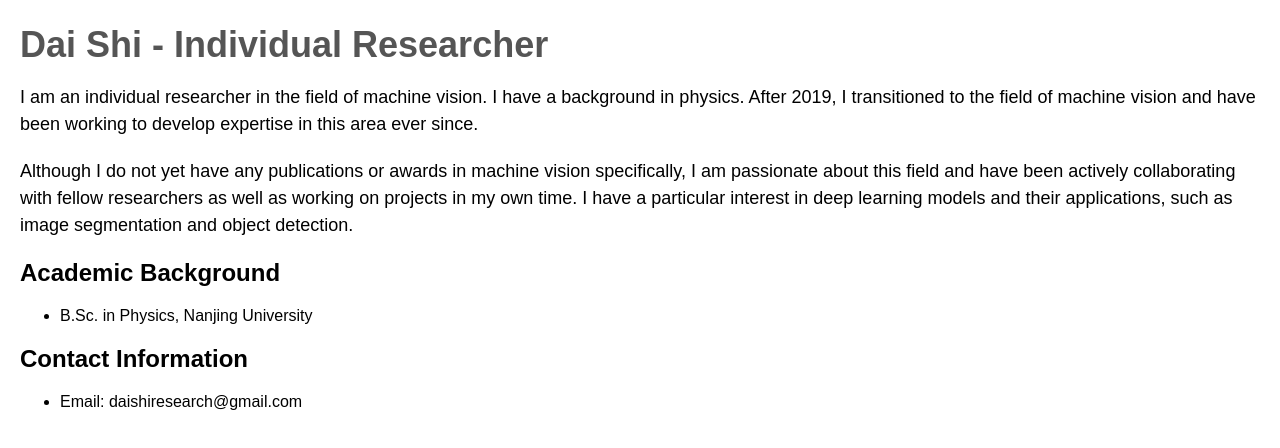
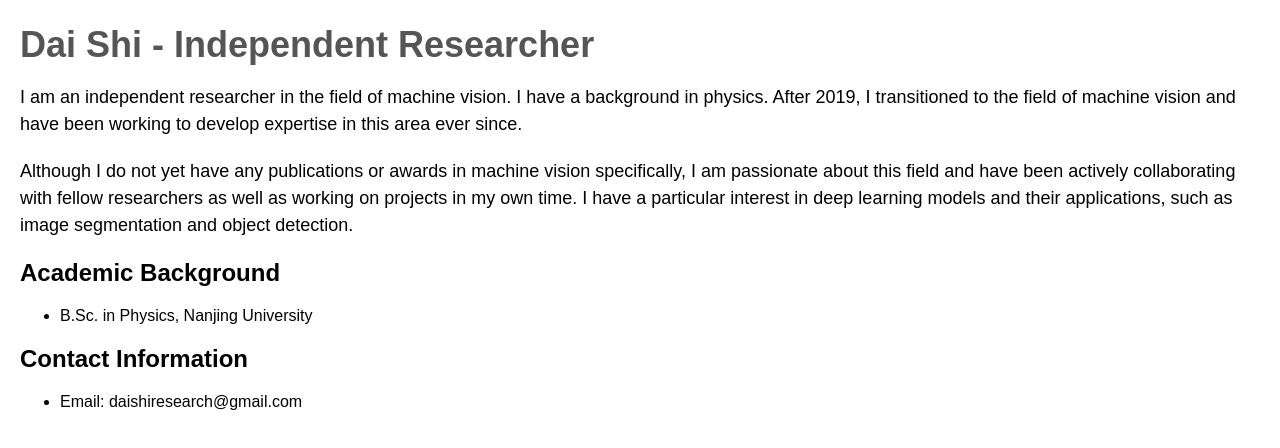
Before and after one commit to DaiShiResearch/daishiresearch.github.io, a plain HTML site: page index.html in a window 1280 px wide. Drawn offline with Linux system fonts and the light colour scheme.

Commit message:
Update index.html

```diff
--- a/index.html
+++ b/index.html
@@ -1,7 +1,7 @@
 <!DOCTYPE html>
 <html>
   <head>
-    <title>Dai Shi - Individual Researcher</title>
+    <title>Dai Shi - Independent Researcher</title>
     <style>
       /* Some styling to make the page more visually appealing */
       body {
@@ -21,8 +21,8 @@
     </style>
   </head>
   <body>
-    <h1>Dai Shi - Individual Researcher</h1>
-    <p>I am an individual researcher in the field of machine vision. I have a background in physics. After 2019, I transitioned to the field of machine vision and have been working to develop expertise in this area ever since.</p>
+    <h1>Dai Shi - Independent Researcher</h1>
+    <p>I am an independent researcher in the field of machine vision. I have a background in physics. After 2019, I transitioned to the field of machine vision and have been working to develop expertise in this area ever since.</p>
 
     <p>Although I do not yet have any publications or awards in machine vision specifically, I am passionate about this field and have been actively collaborating with fellow researchers as well as working on projects in my own time. I have a particular interest in deep learning models and their applications, such as image segmentation and object detection.</p>
 
```
